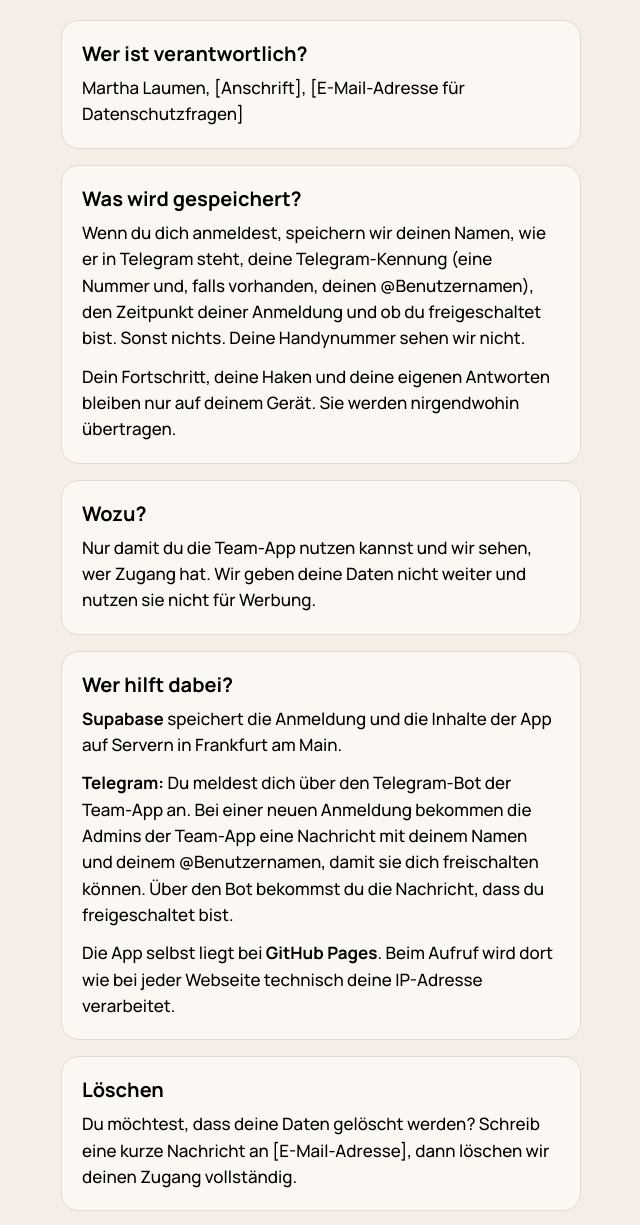
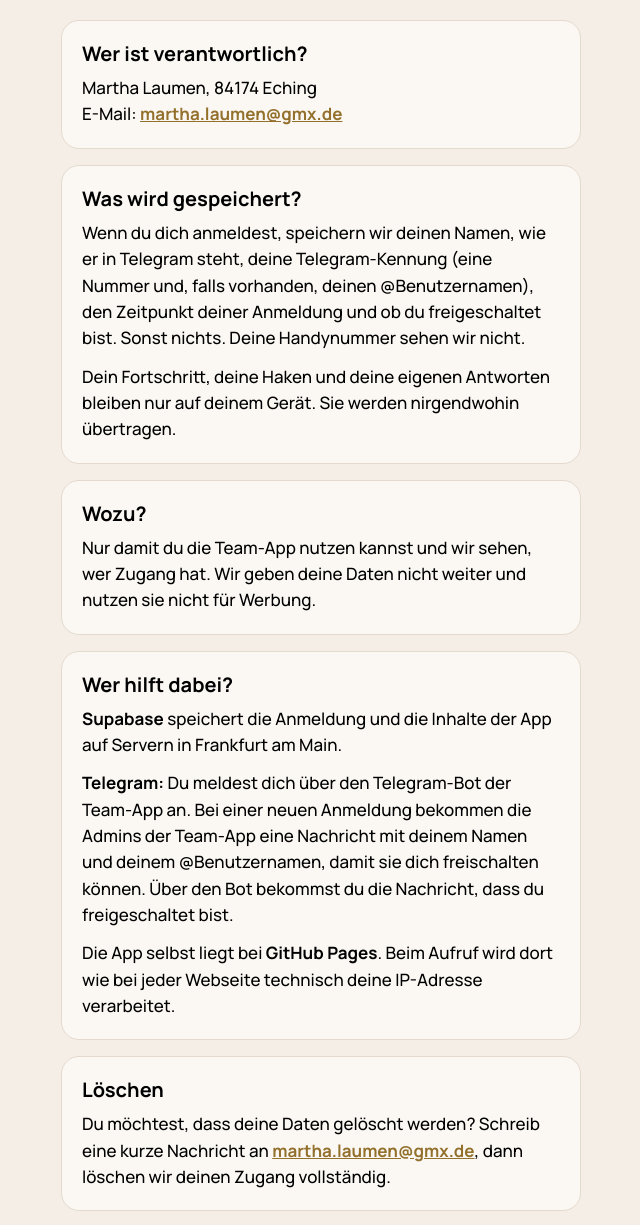
Before and after one commit to gemeinsam-mehr-bewegen/gemeinsam-mehr-bewegen.github.io, a plain HTML site: page datenschutz.html in a window 1280 px wide. Shown: the part 116-1341 px from the top of the page, without its empty margins (319-959 px from the left). Drawn offline with Linux system fonts and the light colour scheme.

Commit message:
Add files via upload

```diff
--- a/datenschutz.html
+++ b/datenschutz.html
@@ -9,12 +9,11 @@
   <link rel="stylesheet" href="huelle.css">
 </head>
 <body>
-  <!-- ENTWURF, noch nicht von Martha freigegeben. Platzhalter in [eckigen Klammern] ersetzen. -->
   <main class="app">
     <header class="h-kopf"><p class="h-vorzeile">Team-App</p><h1>Datenschutz</h1></header>
     <section class="h-karte">
       <h2>Wer ist verantwortlich?</h2>
-      <p>Martha Laumen, [Anschrift], [E-Mail-Adresse für Datenschutzfragen]</p>
+      <p>Martha Laumen, 84174 Eching<br>E-Mail: <a class="h-link" href="mailto:martha.laumen@gmx.de">martha.laumen@gmx.de</a></p>
     </section>
     <section class="h-karte">
       <h2>Was wird gespeichert?</h2>
@@ -33,7 +32,7 @@
     </section>
     <section class="h-karte">
       <h2>Löschen</h2>
-      <p>Du möchtest, dass deine Daten gelöscht werden? Schreib eine kurze Nachricht an [E-Mail-Adresse], dann löschen wir deinen Zugang vollständig.</p>
+      <p>Du möchtest, dass deine Daten gelöscht werden? Schreib eine kurze Nachricht an <a class="h-link" href="mailto:martha.laumen@gmx.de">martha.laumen@gmx.de</a>, dann löschen wir deinen Zugang vollständig.</p>
     </section>
     <p><a class="h-link" href="./">Zurück zur App</a></p>
   </main>
```
